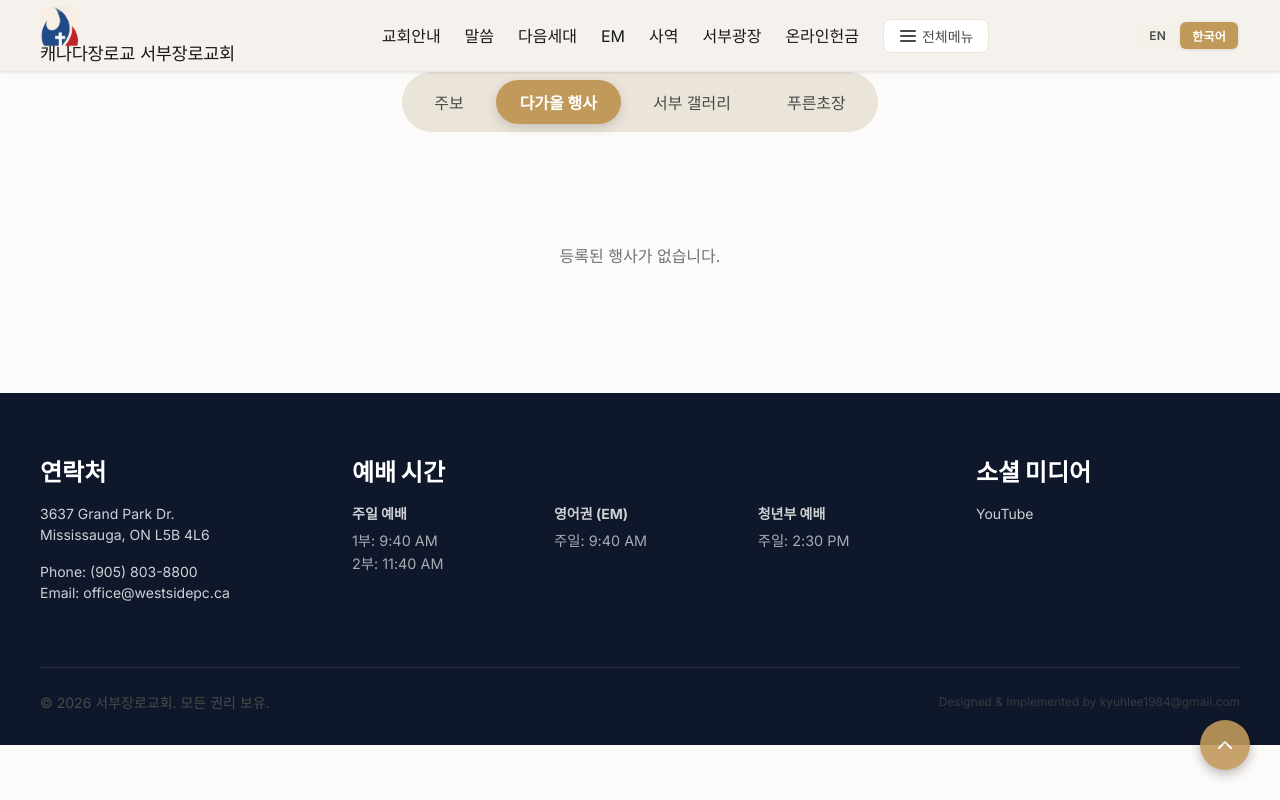
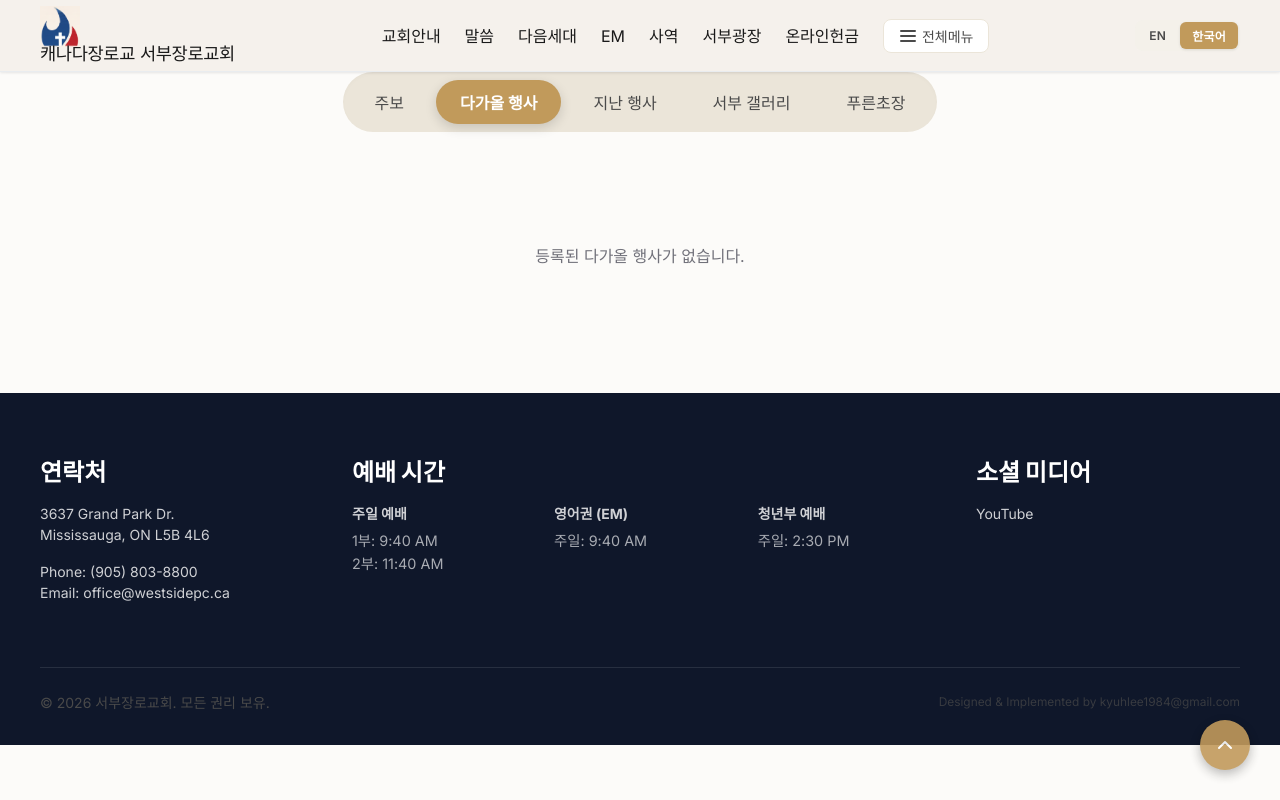
Before and after one commit to kyuhlee1984-design/church-site-nextjs-template, a Next.js app: page /community in a window 1280 px wide. Both pictures are taken after a click on the button "다가올 행사". Built offline with nearby package versions, Linux system fonts and the light colour scheme; a web font is replaced by a local one; what notion-to-md would draw is missing.

Commit message:
Separate upcoming and past events

```diff
--- a/app/(pages)/community/CommunityClient.tsx
+++ b/app/(pages)/community/CommunityClient.tsx
@@ -10,7 +10,7 @@ import { useModalBackButton } from "../../hooks/useModalBackButton";
 
 export default function CommunityClient({ banners, albums, devotionals, bulletins = [] }: { banners: Banner[]; albums: ChurchAlbum[]; devotionals?: Devotional[]; bulletins?: Bulletin[] }) {
     const { lang } = useLanguage();
-    const [activeTab, setActiveTab] = useState<"bulletin" | "events" | "gallery" | "devotionals">("bulletin");
+    const [activeTab, setActiveTab] = useState<"bulletin" | "events" | "past-events" | "gallery" | "devotionals">("bulletin");
 
     // Modal state for Gallery Carousel
     const [viewingAlbum, setViewingAlbum] = useState<ChurchAlbum | null>(null);
@@ -38,7 +38,12 @@ export default function CommunityClient({ banners, albums, devotionals, bulletin
     // Carousel State for Top 3 Banners
     const [currentSlide, setCurrentSlide] = useState(0);
     const [transitionStyle, setTransitionStyle] = useState({ clipPath: 'circle(150% at 50% 50%)', transform: 'scale(1)', filter: 'blur(0px)' });
-    const topBanners = banners.slice(0, 3);
+    // Filter events into upcoming and past
+    const todayStr = new Date().toISOString().split('T')[0]; // "YYYY-MM-DD"
+    const upcomingBanners = banners.filter(b => !b.endDate || b.endDate >= todayStr);
+    const pastBanners = banners.filter(b => b.endDate && b.endDate < todayStr);
+
+    const topBanners = upcomingBanners.slice(0, 3);
     const totalSlides = topBanners.length;
 
     const effects = [
@@ -59,8 +64,10 @@ export default function CommunityClient({ banners, albums, devotionals, bulletin
         if (typeof window !== 'undefined') {
             const params = new URLSearchParams(window.location.search);
             const tabParam = params.get('tab');
-            if (tabParam === 'bulletin' || tabParam === 'events' || tabParam === 'gallery' || tabParam === 'devotionals') {
-                setActiveTab(tabParam as "bulletin" | "events" | "gallery" | "devotionals");
+            if (tabParam) {
+                if (tabParam === 'bulletin' || tabParam === 'events' || tabParam === 'past-events' || tabParam === 'gallery' || tabParam === 'devotionals') {
+                    setActiveTab(tabParam as "bulletin" | "events" | "past-events" | "gallery" | "devotionals");
+                }
             }
         }
     }, []);
@@ -104,6 +111,10 @@ export default function CommunityClient({ banners, albums, devotionals, bulletin
         } finally {
             setIsLoadingContent(false);
         }
+    };
+
+    const openEvent = (banner: Banner) => {
+        setViewingEvent(banner);
     };
 
     const openAlbum = (album: ChurchAlbum) => {
@@ -251,6 +262,23 @@ export default function CommunityClient({ banners, albums, devotionals, bulletin
                             {lang === 'en' ? 'Upcoming Events' : '다가올 행사'}
                         </button>
                         <button
+                            onClick={() => setActiveTab("past-events")}
+                            style={{
+                                padding: '10px 24px',
+                                borderRadius: '30px',
+                                border: 'none',
+                                cursor: 'pointer',
+                                fontSize: '1rem',
+                                fontWeight: activeTab === "past-events" ? 'bold' : '500',
+                                background: activeTab === "past-events" ? 'var(--color-accent)' : 'transparent',
+                                color: activeTab === "past-events" ? 'white' : 'var(--color-text-secondary)',
+                                boxShadow: activeTab === "past-events" ? '0 4px 12px rgba(0,0,0,0.15)' : 'none',
+                                transition: 'all 0.3s cubic-bezier(0.4, 0, 0.2, 1)'
+                            }}
+                        >
+                            {lang === 'en' ? 'Past Events' : '지난 행사'}
+                        </button>
+                        <button
                             onClick={() => setActiveTab("gallery")}
                             style={{
                                 padding: '10px 24px',
@@ -346,8 +374,8 @@ export default function CommunityClient({ banners, albums, devotionals, bulletin
 
                 {activeTab === "events" && (
                     <div className="events-list-container" style={{ display: 'flex', flexDirection: 'column', gap: '16px', maxWidth: '900px', margin: '0 auto' }}>
-                        {banners.length > 0 ? banners.map((banner) => (
-                            <div key={banner.id} className="event-list-item scroll-fade" onClick={() => setViewingEvent(banner)}>
+                        {upcomingBanners.length > 0 ? upcomingBanners.map((banner) => (
+                            <div key={banner.id} className="event-list-item scroll-fade" onClick={() => openEvent(banner)}>
                                 <div className="event-list-date">
                                     <div className="event-date-icon">
                                         <svg width="24" height="24" viewBox="0 0 24 24" fill="none" stroke="currentColor" strokeWidth="2" strokeLinecap="round" strokeLinejoin="round">
@@ -371,7 +399,40 @@ export default function CommunityClient({ banners, albums, devotionals, bulletin
                             </div>
                         )) : (
                             <div style={{ textAlign: 'center', padding: 'var(--space-2xl)', color: 'var(--color-text-light)' }}>
-                                {lang === 'en' ? 'No events available at the moment.' : '등록된 행사가 없습니다.'}
+                                {lang === 'en' ? 'No upcoming events available at the moment.' : '등록된 다가올 행사가 없습니다.'}
+                            </div>
+                        )}
+                    </div>
+                )}
+
+                {activeTab === "past-events" && (
+                    <div className="events-list-container" style={{ display: 'flex', flexDirection: 'column', gap: '16px', maxWidth: '900px', margin: '0 auto' }}>
+                        {pastBanners.length > 0 ? pastBanners.map((banner) => (
+                            <div key={banner.id} className="event-list-item scroll-fade" style={{ opacity: 0.7 }} onClick={() => openEvent(banner)}>
+                                <div className="event-list-date">
+                                    <div className="event-date-icon">
+                                        <svg width="24" height="24" viewBox="0 0 24 24" fill="none" stroke="currentColor" strokeWidth="2" strokeLinecap="round" strokeLinejoin="round">
+                                            <rect x="3" y="4" width="18" height="18" rx="2" ry="2"></rect>
+                                            <line x1="16" y1="2" x2="16" y2="6"></line>
+                                            <line x1="8" y1="2" x2="8" y2="6"></line>
+                                            <line x1="3" y1="10" x2="21" y2="10"></line>
+                                        </svg>
+                                    </div>
+                                    <span className="event-date-text">{banner.date}</span>
+                                </div>
+                                <div className="event-list-content">
+                                    <h3 className="event-list-title" style={{ color: 'var(--color-text-secondary)' }}>{banner.title}</h3>
+                                </div>
+                                <div className="event-list-arrow">
+                                    <svg width="24" height="24" viewBox="0 0 24 24" fill="none" stroke="currentColor" strokeWidth="2" strokeLinecap="round" strokeLinejoin="round">
+                                        <line x1="5" y1="12" x2="19" y2="12"></line>
+                                        <polyline points="12 5 19 12 12 19"></polyline>
+                                    </svg>
+                                </div>
+                            </div>
+                        )) : (
+                            <div style={{ textAlign: 'center', padding: 'var(--space-2xl)', color: 'var(--color-text-light)' }}>
+                                {lang === 'en' ? 'No past events available.' : '지난 행사가 없습니다.'}
                             </div>
                         )}
                     </div>
--- a/app/lib/notion.ts
+++ b/app/lib/notion.ts
@@ -80,6 +80,7 @@ export interface Banner {
     title: string;
     imageUrl: string;
     date?: string;
+    endDate?: string;
     order: number;
     description?: string;
 }
@@ -133,7 +134,7 @@ export const getBanners = async (): Promise<Banner[]> => {
             const order = page.properties.Order?.number || 0;
             const description = page.properties.Description?.rich_text?.[0]?.plain_text || "";
 
-            return { id: page.id, title, imageUrl, date: dateStr, order, description };
+            return { id: page.id, title, imageUrl, date: dateStr, endDate: endDate || startDate, order, description };
         });
     } catch (error) {
         console.error("Error fetching banners from Notion:", error);
```
